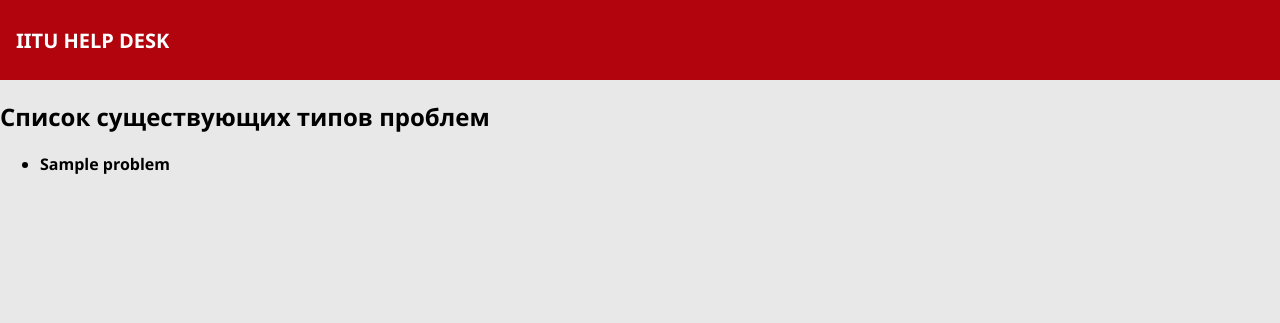
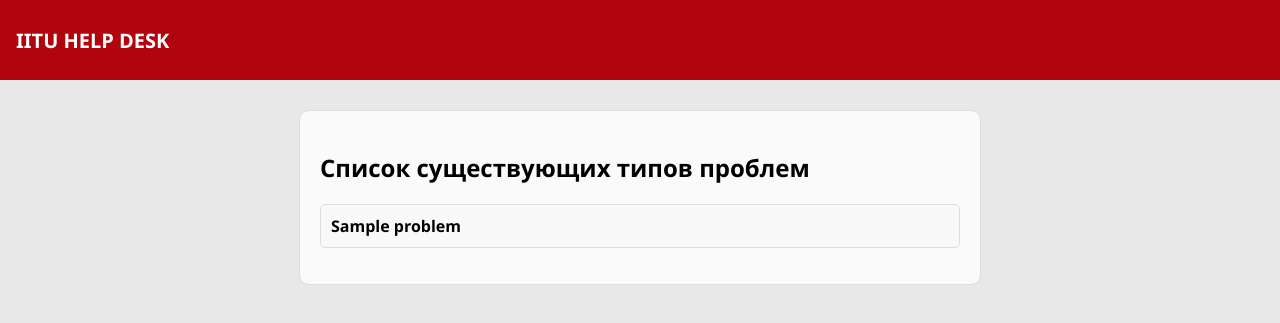
Before and after one commit to Erserik/helpdesk, a Django app: template helpdesk/orders/templates/orders/settings.html in a window 1280 px wide. Shown: the top 323 px of the page. Run offline with Django 5.2, Linux system fonts and the light colour scheme; the template is opened without the code that fills it: values that come from a table or form of the project are taken from there, others are empty; tables that the repository leaves empty hold one stand-in row (values such as "Sample post"); some libraries are stand-ins or nearby versions; some web fonts are replaced.

```diff
--- a/helpdesk/helpdesk/settings.py
+++ b/helpdesk/helpdesk/settings.py
@@ -36,6 +36,7 @@ INSTALLED_APPS = [
     'django.contrib.staticfiles',
     'core',
     'accounts',
+    'widget_tweaks',
     'orders',
 ]
 
--- a/helpdesk/orders/templates/orders/settings.html
+++ b/helpdesk/orders/templates/orders/settings.html
@@ -4,14 +4,23 @@
 
 {% block content %}
 {% load order_tags %}
+{% load widget_tweaks %}
 
+<link rel="stylesheet" href="https://cdnjs.cloudflare.com/ajax/libs/font-awesome/5.15.3/css/all.min.css">
+<link href="https://fonts.cdnfonts.com/css/segoe-ui-4" rel="stylesheet">
+
+<div class="claim-box">
+    <div class="table-container">
         <!-- Display form for adding/editing problem types -->
         {% if user_role == 'ahd' or user_role == 'dit' %}
         <h2>{% if problem_to_edit %}Редактировать тип проблемы{% else %}Добавить тип проблемы{% endif %}</h2>
-<form method="post" action="{% url 'orders:manage_problems' %}">
+        <form method="post" action="{% url 'orders:manage_problems' %}" class="filter-form">
             {% csrf_token %}
-    {{ problem_form.as_p }}
-    <button type="submit">{% if problem_to_edit %}Обновить{% else %}Добавить{% endif %} тип проблемы</button>
+            <div class="form-group">
+                {{ problem_form.name.label_tag }}
+                {{ problem_form.name|add_class:'form-input' }}
+            </div>
+            <button type="submit" class="details-button">{% if problem_to_edit %}Обновить{% else %}Добавить{% endif %}</button>
             {% if problem_to_edit %}
             <input type="hidden" name="edit_problem" value="{{ problem_to_edit.id }}">
             {% endif %}
@@ -20,7 +29,7 @@
 
         <!-- Display the list of existing problem types -->
         <h2>Список существующих типов проблем</h2>
-<ul>
+        <ul class="problem-list">
             {% for problem in problems %}
             <li>
                 {{ problem.name }}
@@ -28,11 +37,81 @@
                 {% if user_role == problem.department.lower %}
                 <form method="post" action="{% url 'orders:manage_problems' %}" style="display:inline;">
                     {% csrf_token %}
-            <button type="submit" name="edit_problem" value="{{ problem.id }}">Редактировать</button>
+                    <button type="submit" name="edit_problem" value="{{ problem.id }}" class="details-button">Редактировать</button>
                 </form>
                 {% endif %}
             </li>
             {% endfor %}
         </ul>
+    </div>
+</div>
+
+<style>
+    .claim-box {
+        display: flex;
+        justify-content: center;
+        margin-top: 30px;
+    }
+
+    .table-container {
+        width: 50%;
+        margin: auto;
+        padding: 20px;
+        background-color: #fafafa;
+        border-radius: 10px;
+        border: 1px solid #ddd;
+    }
+
+    .filter-form {
+        display: flex;
+        flex-direction: column;
+        padding: 10px;
+        border-bottom: 2px solid #ddd;
+        margin-bottom: 20px;
+    }
+
+    .form-group {
+        margin-bottom: 15px;
+    }
+
+    .form-input, .form-select {
+        padding: 10px;
+        margin-top: 5px;
+        border-radius: 5px;
+        border: 2px solid #B1040D;
+        background-color: #fff;
+        font-size: 16px;
+    }
+
+    .details-button {
+        background-color: #B1040D;
+        color: white;
+        padding: 10px 20px;
+        border: none;
+        border-radius: 5px;
+        cursor: pointer;
+        font-weight: bold;
+    }
+
+    .details-button:hover {
+        background-color: #D1160C;
+    }
+
+    .problem-list {
+        list-style-type: none;
+        padding: 0;
+    }
+
+    .problem-list li {
+        background: #f9f9f9;
+        margin-bottom: 10px;
+        padding: 10px;
+        border-radius: 5px;
+        border: 1px solid #ddd;
+        display: flex;
+        justify-content: space-between;
+        align-items: center;
+    }
+</style>
 
 {% endblock %}
```
Lines whose indentation alone changed are shown as unchanged.
